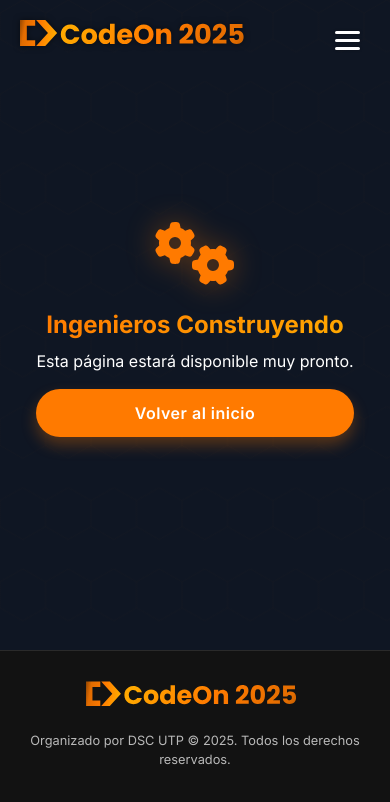
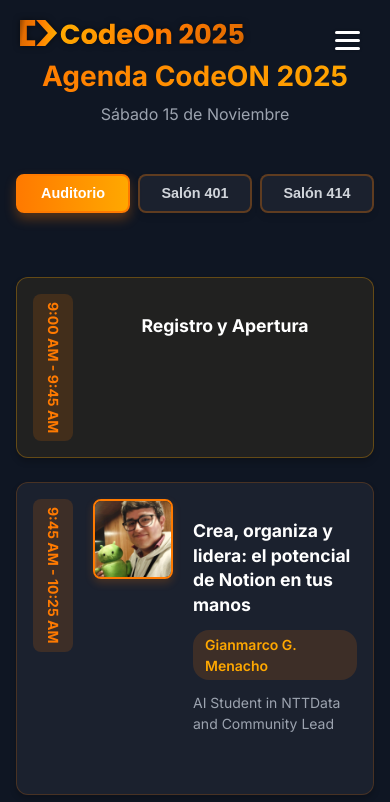
Before and after one commit to GianSecurAI/CodeOn_2025, a React (Vite) app: page /agenda in a window 390 px wide. Shown: the top 802 px of the page. Built offline with nearby package versions, Linux system fonts and the light colour scheme.

Commit message:
Encapsulate Agenda and Home styles under page classes
Updated CSS selectors in Agenda.css and Home.css to be scoped under .agenda-page and .home respectively, improving style encapsulation and preventing style leakage. Also updated App.jsx to add Agenda route and remove NotFound route.

```diff
--- a/src/App.jsx
+++ b/src/App.jsx
@@ -5,8 +5,8 @@
 import Footer from './components/Footer'
 import Home from './pages/Home'
 import CodeOfConduct from './pages/CodeOfConduct'
-import NotFound from './pages/NotFound'
 import FAQs from './pages/FAQs'
+import Agenda from './pages/Agenda'
 
 function App() {
   return (
@@ -18,7 +18,7 @@
             <Route path="/" element={<Home />} />
             <Route path="/codigo-de-conducta" element={<CodeOfConduct />} />
             <Route path="/faqs" element={<FAQs />} />
-            <Route path="*" element={<NotFound />} />
+            <Route path="/agenda" element={<Agenda />} />
           </Routes>
         </main>
         <Footer />
--- a/src/styles/Agenda.css
+++ b/src/styles/Agenda.css
@@ -1,17 +1,17 @@
-/* Estilos para la página de Agenda */
+/* Estilos para la página de Agenda - Completamente encapsulados bajo .agenda-page */
 .agenda-page {
   min-height: 100vh;
   background-color: #0F1623;
   padding: 80px 0 60px;
 }
 
-.agenda-container {
+.agenda-page .agenda-container {
   max-width: 1200px;
   margin: 0 auto;
   padding: 0 24px;
 }
 
-.agenda-title {
+.agenda-page .agenda-title {
   font-size: 3rem;
   font-weight: 700;
   text-align: center;
@@ -23,7 +23,7 @@
   background-clip: text;
 }
 
-.agenda-subtitle {
+.agenda-page .agenda-subtitle {
   text-align: center;
   font-size: 1.25rem;
   color: #9ca3af;
@@ -31,7 +31,7 @@
 }
 
 /* Selector de espacios */
-.space-selector {
+.agenda-page .space-selector {
   display: flex;
   justify-content: center;
   gap: 1rem;
@@ -39,7 +39,7 @@
   flex-wrap: wrap;
 }
 
-.space-button {
+.agenda-page .space-button {
   padding: 0.75rem 2rem;
   border: 2px solid rgba(255, 122, 0, 0.3);
   background: rgba(255, 255, 255, 0.05);
@@ -52,13 +52,13 @@
   box-shadow: 0 4px 6px rgba(0, 0, 0, 0.1);
 }
 
-.space-button:hover {
+.agenda-page .space-button:hover {
   border-color: #FF7A00;
   transform: translateY(-2px);
   background: rgba(255, 122, 0, 0.1);
 }
 
-.space-button.active {
+.agenda-page .space-button.active {
   background: linear-gradient(90deg, #FF7A00, #FFA800);
   color: white;
   border-color: #FF7A00;
@@ -66,7 +66,7 @@
 }
 
 /* Información del piso */
-.floor-info {
+.agenda-page .floor-info {
   display: flex;
   align-items: center;
   justify-content: center;
@@ -81,7 +81,7 @@
   animation: slideDown 0.5s ease;
 }
 
-.floor-info svg {
+.agenda-page .floor-info svg {
   flex-shrink: 0;
 }
 
@@ -97,7 +97,7 @@
 }
 
 /* Timeline */
-.timeline {
+.agenda-page .timeline {
   position: relative;
   padding: 2rem 0;
   display: flex;
@@ -105,7 +105,7 @@
   gap: 1rem;
 }
 
-.timeline-item {
+.agenda-page .timeline-item {
   animation: fadeInUp 0.5s ease;
 }
 
@@ -120,15 +120,15 @@
   }
 }
 
-.timeline-marker {
+.agenda-page .timeline-marker {
   display: none;
 }
 
-.timeline-content {
+.agenda-page .timeline-content {
   width: 100%;
 }
 
-.event-card {
+.agenda-page .event-card {
   background: rgba(255, 255, 255, 0.05);
   border-radius: 0.75rem;
   padding: 1.25rem;
@@ -142,34 +142,34 @@
   color: inherit;
 }
 
-.event-card.clickable-card {
+.agenda-page .event-card.clickable-card {
   cursor: pointer;
 }
 
-.event-card.clickable-card:active {
+.agenda-page .event-card.clickable-card:active {
   transform: translateY(-2px) scale(0.98);
 }
 
-.event-card:hover {
+.agenda-page .event-card:hover {
   box-shadow: 0 8px 16px rgba(255, 122, 0, 0.3);
   transform: translateY(-2px);
   border-color: #FF7A00;
   background: rgba(255, 122, 0, 0.08);
 }
 
-.event-card.fixed-card {
+.agenda-page .event-card.fixed-card {
   border-color: rgba(255, 168, 0, 0.3);
   background: rgba(255, 168, 0, 0.08);
 }
 
-.event-card.break-card {
+.agenda-page .event-card.break-card {
   border-color: rgba(74, 222, 128, 0.3);
   background: rgba(74, 222, 128, 0.08);
   justify-content: center;
 }
 
 /* Hora a la izquierda */
-.event-time-left {
+.agenda-page .event-time-left {
   font-size: 0.875rem;
   font-weight: 700;
   color: #FF7A00;
@@ -186,7 +186,7 @@
 }
 
 /* Imagen del speaker */
-.speaker-image-wrapper {
+.agenda-page .speaker-image-wrapper {
   width: 80px;
   height: 80px;
   flex-shrink: 0;
@@ -197,35 +197,35 @@
   transition: all 0.3s ease;
 }
 
-.speaker-image-wrapper.clickable {
+.agenda-page .speaker-image-wrapper.clickable {
   cursor: pointer;
 }
 
-.speaker-image-wrapper.clickable:hover {
+.agenda-page .speaker-image-wrapper.clickable:hover {
   transform: scale(1.05);
   border-color: #FFA800;
   box-shadow: 0 6px 12px rgba(255, 122, 0, 0.4);
 }
 
-.speaker-image-wrapper img {
+.agenda-page .speaker-image-wrapper img {
   width: 100%;
   height: 100%;
   object-fit: cover;
 }
 
 /* Información del evento */
-.event-info {
+.agenda-page .event-info {
   flex: 1;
   display: flex;
   flex-direction: column;
   gap: 0.5rem;
 }
 
-.event-header {
+.agenda-page .event-header {
   margin-bottom: 0.25rem;
 }
 
-.event-title {
+.agenda-page .event-title {
   font-size: 1.1rem;
   font-weight: 700;
   color: white;
@@ -233,7 +233,7 @@
   line-height: 1.4;
 }
 
-.event-speaker {
+.agenda-page .event-speaker {
   display: inline-block;
   font-size: 0.875rem;
   font-weight: 600;
@@ -244,7 +244,7 @@
   margin-top: 0.25rem;
 }
 
-.event-role {
+.agenda-page .event-role {
   font-size: 0.875rem;
   color: #9ca3af;
   margin-bottom: 0;
@@ -252,58 +252,58 @@
 }
 
 /* Panel de múltiples speakers */
-.panel-card {
+.agenda-page .panel-card {
   border-color: rgba(139, 92, 246, 0.4);
   background: rgba(139, 92, 246, 0.08);
 }
 
-.panel-card:hover {
+.agenda-page .panel-card:hover {
   border-color: #8b5cf6;
   box-shadow: 0 8px 16px rgba(139, 92, 246, 0.3);
 }
 
-.panel-images {
+.agenda-page .panel-images {
   display: flex;
   gap: 0.75rem;
   flex-wrap: wrap;
 }
 
-.panel-speakers {
+.agenda-page .panel-speakers {
   display: flex;
   flex-direction: column;
   gap: 1rem;
   margin-top: 0.5rem;
 }
 
-.panelist-info {
+.agenda-page .panelist-info {
   padding: 0.75rem;
   background: rgba(255, 255, 255, 0.03);
   border-radius: 0.5rem;
   border: 1px solid rgba(139, 92, 246, 0.2);
 }
 
-.panelist-info .event-speaker {
+.agenda-page .panelist-info .event-speaker {
   display: block;
   margin-bottom: 0.25rem;
 }
 
-.panelist-info .event-role {
+.agenda-page .panelist-info .event-role {
   margin-bottom: 0;
 }
 
 /* Coffee Break especial */
-.coffee-break .event-card {
+.agenda-page .coffee-break .event-card {
   padding: 1.5rem;
   background: rgba(74, 222, 128, 0.1);
 }
 
-.coffee-break .event-title {
+.agenda-page .coffee-break .event-title {
   font-size: 1.25rem;
   color: #4ade80;
   margin: 0;
 }
 
-.coffee-break .event-time-left {
+.agenda-page .coffee-break .event-time-left {
   background: rgba(74, 222, 128, 0.2);
   color: #4ade80;
 }
@@ -314,74 +314,74 @@
     padding: 60px 0 40px;
   }
 
-  .agenda-title {
+  .agenda-page .agenda-title {
     font-size: 2rem;
   }
 
-  .agenda-subtitle {
+  .agenda-page .agenda-subtitle {
     font-size: 1rem;
   }
 
-  .space-selector {
+  .agenda-page .space-selector {
     gap: 0.5rem;
   }
 
-  .space-button {
+  .agenda-page .space-button {
     padding: 0.6rem 1.25rem;
     font-size: 0.9rem;
   }
 
-  .floor-info {
+  .agenda-page .floor-info {
     font-size: 0.9rem;
     padding: 0.75rem 1rem;
   }
 
-  .timeline-item {
+  .agenda-page .timeline-item {
     gap: 1rem;
   }
 
-  .timeline-dot {
+  .agenda-page .timeline-dot {
     width: 16px;
     height: 16px;
     border: 3px solid white;
   }
 
-  .timeline-line {
+  .agenda-page .timeline-line {
     width: 2px;
   }
 
-  .event-card {
+  .agenda-page .event-card {
     padding: 1rem;
   }
 
-  .event-title {
+  .agenda-page .event-title {
     font-size: 1.1rem;
   }
 
-  .event-card:hover {
+  .agenda-page .event-card:hover {
     transform: translateX(4px);
   }
 }
 
 @media (max-width: 480px) {
-  .agenda-container {
+  .agenda-page .agenda-container {
     padding: 0 16px;
   }
 
-  .agenda-title {
+  .agenda-page .agenda-title {
     font-size: 1.75rem;
   }
 
-  .space-button {
+  .agenda-page .space-button {
     flex: 1;
     min-width: 100px;
   }
 
-  .timeline-content {
+  .agenda-page .timeline-content {
     padding-bottom: 0.5rem;
   }
 
-  .event-time {
+  .agenda-page .event-time {
     font-size: 0.85rem;
   }
 }
--- a/src/styles/Home.css
+++ b/src/styles/Home.css
@@ -64,7 +64,7 @@
 }
 
 /* Hero Section */
-.hero {
+.home .hero {
   background-color: #0F1623;
   background-image: url('../assets/images/backgrounds/hero-bg.png');
   background-size: cover;
@@ -77,17 +77,17 @@
 
 /* Ajuste de padding en móvil para evitar que el navbar tape el contenido */
 @media screen and (max-width: 768px) {
-  .hero {
+  .home .hero {
     padding-top: 80px;
   }
 }
 
 @media screen and (max-width: 480px) {
-  .hero {
+  .home .hero {
     padding-top: 60px;
   }
 
-  .hero-content {
+  .home .hero-content {
     flex-direction: column;
     padding: 0;
   }
@@ -142,7 +142,7 @@
   }
 }
 
-.hero::before {
+.home .hero::before {
   content: '';
   position: absolute;
   top: 0;
```
